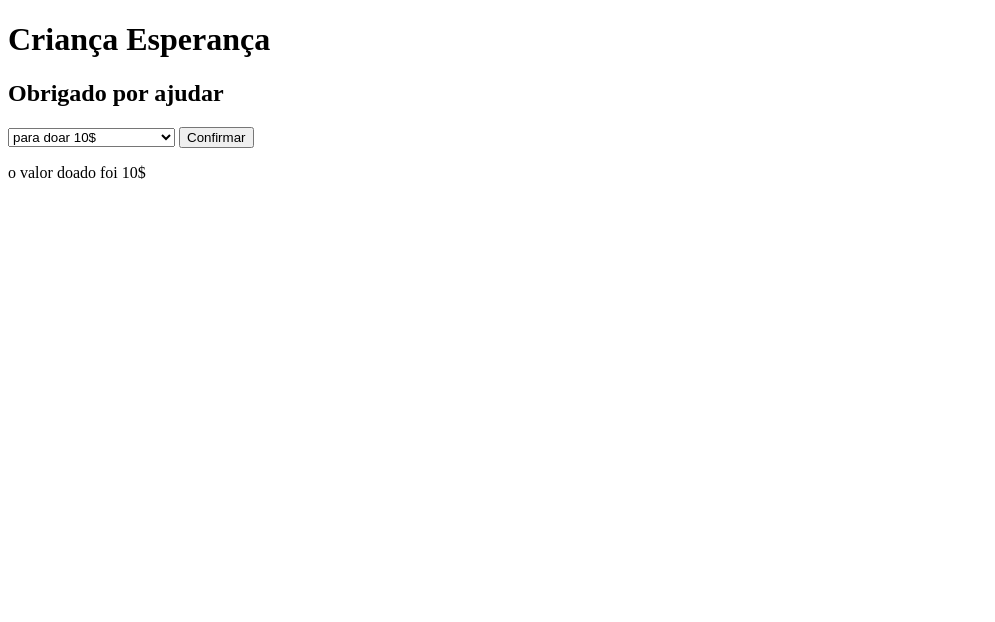
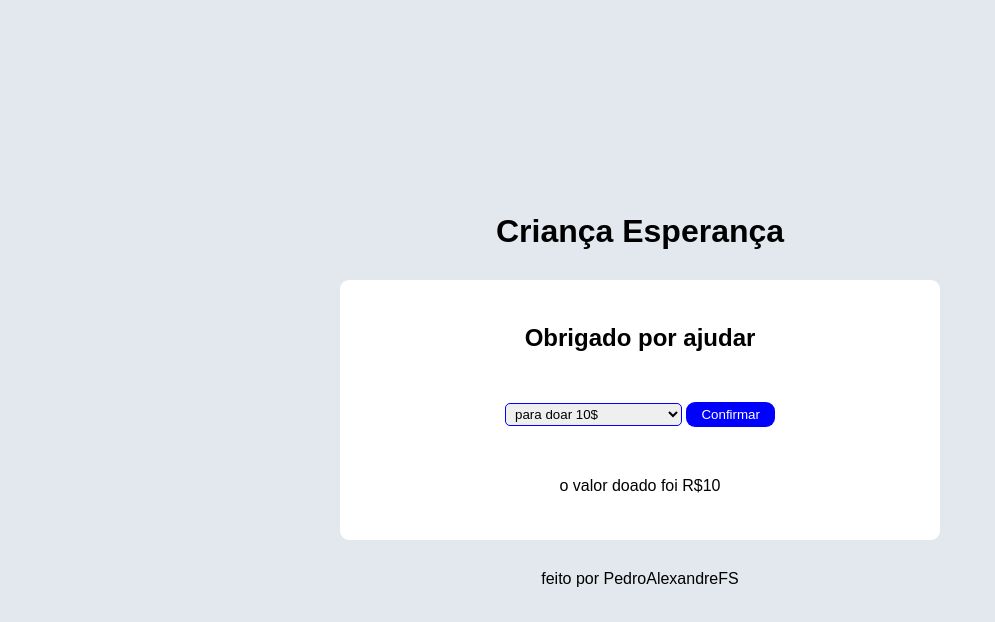
Before and after one commit to PedroAlexandreFS/Estudo-algoritmo-com-js, a plain HTML site: page Crianca-Esperanca/index.html in a window 1280 px wide. Both pictures are taken after a click on the button "Confirmar". Shown: the whole page, without its empty margins (0-995 px from the left). Drawn offline with Linux system fonts and the light colour scheme.

Commit message:
Estilizando

```diff
--- a/Crianca-Esperanca/index.html
+++ b/Crianca-Esperanca/index.html
@@ -1,13 +1,22 @@
 <!DOCTYPE html>
 <html lang="pt-br">
+
 <head>
     <meta charset="UTF-8">
     <meta name="viewport" content="width=device-width, initial-scale=1.0">
     <title>Criança Esperança</title>
+    <link rel="stylesheet" href="style/index.css">
 </head>
+
 <body>
+    <header>
         <h1>Criança Esperança</h1>
+    </header>
+    <main class="card">
+        <section id="h2sesao">
             <h2>Obrigado por ajudar</h2>
+        </section>
+        <section id="sesaoform">
             <form id="form">
                 <select name="doar" id="doar">
                     <option value="1">para doar 10$</option>
@@ -18,8 +27,16 @@
                 </select>
                 <button type="submit" id="btn-confirmar">Confirmar</button>
             </form>
+        </section>
+        <section id="sesaoresultado">
+            <p id="resultado"></p>
+        </section>
+    </main>
+    <footer>
+        <p>feito por PedroAlexandreFS</p>
+    </footer>
 
-    <p id="resultado"></p>
     <script src="js/index.js"></script>
 </body>
+
 </html>
--- a/Crianca-Esperanca/js/index.js
+++ b/Crianca-Esperanca/js/index.js
@@ -41,9 +41,9 @@ Fimalgoritmo
 
 //objeto com os valores das opções do select
 const doacao = {
-   "1": "10$",
-   "2": "25$",
-   "3": "50$",
+   "1": "10",
+   "2": "25",
+   "3": "50",
    "4": "outros valores",
    "5": "cancelar"
 
@@ -99,7 +99,7 @@ form.addEventListener('submit', function (e) {
 
          } else {
             //caso o valor digitado seja validoele escreverar ovalor doado
-            resultado.textContent = `o valor doado foi  ${valorDigitado}`;
+            resultado.textContent = `o valor doado foi R$${valorDigitado}`;
          }
 
       }
@@ -108,7 +108,7 @@ form.addEventListener('submit', function (e) {
    } else if (valorscolhido === "5") {
       resultado.textContent = `Doação Cancelada`
    } else {
-      resultado.textContent = `o valor doado foi ${valordoacao}`;
+      resultado.textContent = `o valor doado foi R$${valordoacao}`;
    }
 
 
--- a/Crianca-Esperanca/style/index.css
+++ b/Crianca-Esperanca/style/index.css
@@ -0,0 +1,86 @@
+*{
+    padding: 0;
+    margin: 0;
+    box-sizing: border-box;
+    font-family: Arial, Helvetica, sans-serif;
+}
+
+
+body{
+
+    display: flex;
+    align-items: center;
+    justify-content: center;
+    min-height: 100vh;
+    flex-direction: column;
+    background-color: rgb(226, 232, 238);
+}
+
+header{
+    padding: 20px;
+    margin: 10px;
+
+}
+
+.card{
+    background-color: #ffffff;
+    border-radius: 9px;
+    padding: 24px 32px;
+    min-height: 260px;
+    max-width: 90%;
+    width: 600px;
+}
+
+#h2sesao{
+    gap: 10px;
+    text-align: center;
+    margin: 20px;
+}
+
+#sesaoform{
+    padding: 30px;
+    margin: 20px;
+    display: flex;
+    justify-content: center;
+}
+
+#btn-confirmar{
+    background-color: blue;
+    color: white;
+    padding: 5px 15px;
+    border: none;
+    border-radius: 9px;
+    transition: all 0.2s ease;
+}
+
+#btn-confirmar:hover{
+    transform: scale(1.1);
+    background-color: #6161f1;
+}
+
+#btn-confirmar:active{
+    transform: scale(0.8);
+    background-color: blue;
+}
+
+input,select{
+    padding: 2px 5px;
+    border: 1px solid blue;
+    border-radius: 5px;
+
+}
+
+input:focus ,select:focus{
+    border: 2px solid blue;
+    outline: none;
+}
+
+#sesaoresultado{
+    gap: 20px;
+    text-align: center;
+}
+
+
+footer{
+    margin: 30px;
+}
```
Lines whose indentation alone changed are shown as unchanged.
